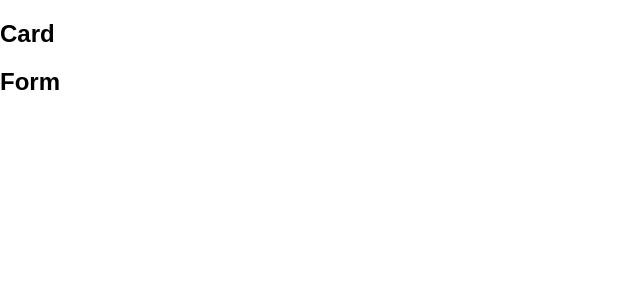
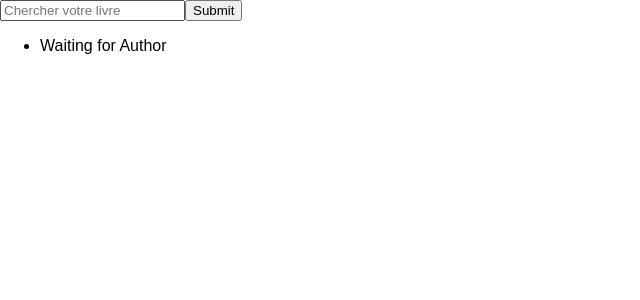
Before and after one commit to paradoux/bookreview, a React (Create React App) app: page / in a window 1280 px wide. Shown: the top 300 px of the page, without its empty margins (0-640 px from the left). Built offline with nearby package versions, Linux system fonts and the light colour scheme.

Commit message:
SearchBar + List OK Design NOT OK

```diff
--- a/package.json
+++ b/package.json
@@ -7,7 +7,10 @@
     "material-ui": "^0.20.0",
     "react": "^16.3.1",
     "react-dom": "^16.3.1",
-    "react-scripts": "1.1.4"
+    "react-redux": "^5.0.7",
+    "react-scripts": "1.1.4",
+    "redux": "^4.0.0",
+    "redux-promise": "^0.5.3"
   },
   "scripts": {
     "start": "react-scripts start",
--- a/src/App.js
+++ b/src/App.js
@@ -3,8 +3,8 @@
 import React, { Component } from 'react';
 
 //Files imports
-import Card from './components/Card'
-import Form from './components/Form'
+import BookList from './containers/BookList'
+import SearchBar from './containers/SearchBar'
 
 //Style imports
 import logo from './logo.svg';
@@ -15,8 +15,9 @@ class App extends Component {
   render() {
     return (
       <div>
-        <Card />
-        <Form />
+        <SearchBar />
+        <BookList />
+
       </div>
     );
   }
--- /dev/null
+++ b/src/actions/index.js
@@ -0,0 +1,15 @@
+import axios from 'axios'
+
+const API_key = "0a465e45d0c84f33bbc64d8b695c2b49";
+
+export const FETCH_REVIEW = "FETCH_REVIEW";
+
+export function fetchReview(author) {
+
+    const request = axios.get(`http://api.nytimes.com/svc/books/v3/reviews.json?author=${author}&api-key=${API_key}`);
+
+    return {
+        type: FETCH_REVIEW,
+        payload: request
+    }
+}
--- a/src/components/Card.js
+++ /dev/null
@@ -1,13 +0,0 @@
-import React, { Component } from 'react';
-import axios from 'axios';
-
-class Card extends React.Component {
-    render() {
-        return (
-            <div>
-                <h2>Card</h2>
-            </div>
-        );
-    }
-}
-export default Card;
--- a/src/components/Form.js
+++ /dev/null
@@ -1,12 +0,0 @@
-import React, { Component } from 'react';
-
-class Form extends React.Component {
-    render() {
-        return (
-            <div>
-                <h2>Form</h2>
-            </div>
-        );
-    }
-}
-export default Form;
--- /dev/null
+++ b/src/containers/BookList.js
@@ -0,0 +1,51 @@
+import React, { Component } from 'react';
+import { connect } from 'react-redux';
+
+
+class BookList extends React.Component {
+    constructor() {
+        super();
+        this.renderReviews = this.renderReviews.bind(this);
+    }
+
+
+    renderReviews() {
+        let res = this.props.book[0]
+        if (res) {
+            let results = res.results.map((result) => {
+                return (
+                    <li>
+                        <div>
+                            {result.book_title}
+                        </div>
+                        <div>
+                            {result.summary}
+                        </div>
+                        <div>
+                            <a href={result.url}> Link to "{result.book_title}" review </a>
+                        </div>
+                    </li>)
+            });
+            return results
+        }
+        else return <li> Waiting for Author</li>
+    };
+
+
+
+    render() {
+        return (
+            <div>
+                <ul>
+                    {this.renderReviews()}
+                </ul>
+            </div>
+        )
+    }
+}
+
+function mapStateToProps({ book }) {
+    return { book }
+}
+
+export default connect(mapStateToProps)(BookList)
--- /dev/null
+++ b/src/containers/SearchBar.js
@@ -0,0 +1,50 @@
+import React, { Component } from 'react';
+import { connect } from 'react-redux';
+import { bindActionCreators } from 'redux';
+import { fetchReview } from '../actions/index'
+
+class SearchBar extends React.Component {
+    constructor() {
+        super();
+        this.state = {
+            author: ''
+        }
+        this.onInputChange = this.onInputChange.bind(this);
+        this.onFormSubmit = this.onFormSubmit.bind(this);
+    }
+
+    onInputChange(e) {
+        //let input = e.target.value;
+        this.setState({ author: e.target.value })
+    }
+
+    onFormSubmit(e) {
+        e.preventDefault();
+        this.props.fetchReview(this.state.author.replace(/ /g, "%20"));
+        console.log(this.state.author)
+        this.setState({ term: "" });
+    }
+
+    render() {
+        return (
+            <form onSubmit={this.onFormSubmit}>
+                <input
+                    placeholder="Chercher votre livre"
+                    value={this.state.author}
+                    onChange={this.onInputChange}
+
+                />
+                <span>
+                    <button type="submit"> Submit </button>
+                </span>
+            </form>
+        );
+    }
+}
+
+
+function mapDispatchToProps(dispatch) {
+    return bindActionCreators({ fetchReview }, dispatch);
+}
+
+export default connect(null, mapDispatchToProps)(SearchBar);
--- a/src/index.js
+++ b/src/index.js
@@ -1,8 +1,20 @@
 import React from 'react';
 import ReactDOM from 'react-dom';
+import { Provider } from 'react-redux';
+import { createStore, applyMiddleware } from 'redux';
+import ReduxPromise from 'redux-promise';
+
 import './index.css';
 import App from './App';
+import reducers from './reducers'
+
 import registerServiceWorker from './registerServiceWorker';
 
-ReactDOM.render(<App />, document.getElementById('root'));
+const createStoreWithMiddleware = applyMiddleware(ReduxPromise)(createStore);
+
+ReactDOM.render(
+    <Provider store={createStoreWithMiddleware(reducers)}>
+        <App />
+    </Provider>,
+    document.getElementById('root'));
 registerServiceWorker();
--- /dev/null
+++ b/src/reducers/index.js
@@ -0,0 +1,8 @@
+import { combineReducers } from 'redux';
+import BookReducer from './reducer_books'
+
+const rootReducer = combineReducers({
+    book: BookReducer
+});
+
+export default rootReducer;
--- /dev/null
+++ b/src/reducers/reducer_books.js
@@ -0,0 +1,9 @@
+import { FETCH_REVIEW } from '../actions/index'
+
+export default function (state = [], action) {
+    switch (action.type) {
+        case FETCH_REVIEW:
+            return [action.payload.data, ...state];
+    }
+    return state
+}
```
Also changed, not shown: 1 other file (tests, documents, lock files or other folders).
